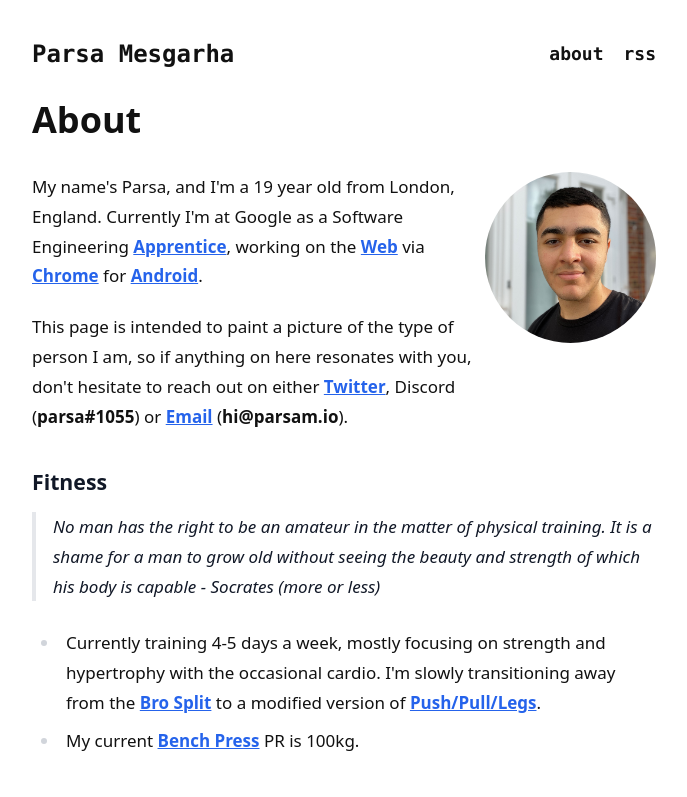
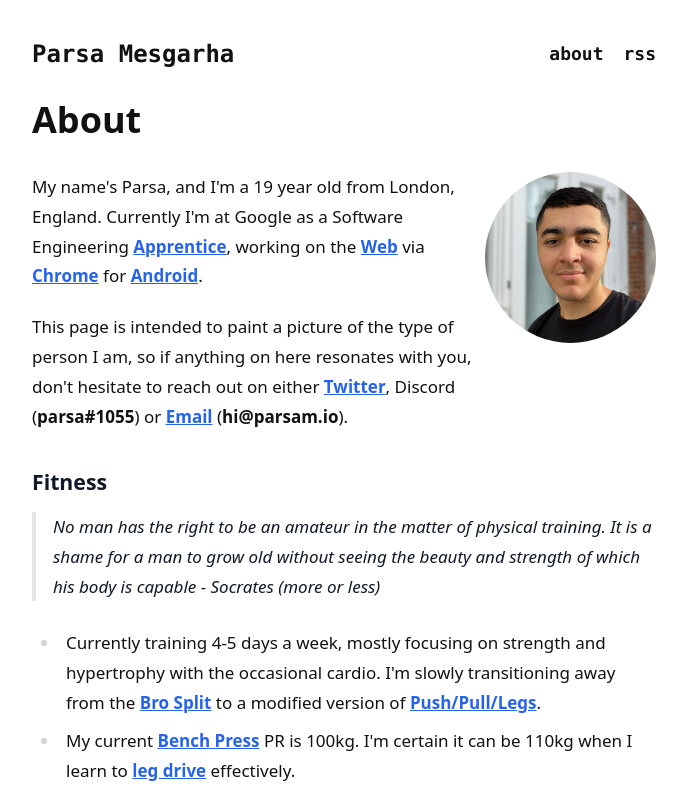
Before and after one commit to pzrsa/parsam.io, a Next.js app: page /about in a window 1280 px wide. Shown: the top 797 px of the page, without its empty margins (296-983 px from the left). Built offline with nearby package versions, Linux system fonts and the light colour scheme.

Commit message:
add note on leg drive for bench press pr

```diff
--- a/pages/about.tsx
+++ b/pages/about.tsx
@@ -105,7 +105,12 @@ export default function About() {
                   href="https://en.wikipedia.org/wiki/Bench_press"
                   name="Bench Press"
                 />{" "}
-                PR is 100kg.
+                PR is 100kg. I&apos;m certain it can be 110kg when I learn to{" "}
+                <ExternalLink
+                  name="leg drive"
+                  href="https://www.google.com/search?q=what+is+leg+drive"
+                />{" "}
+                effectively.
               </li>
             </ul>
           </div>
```
